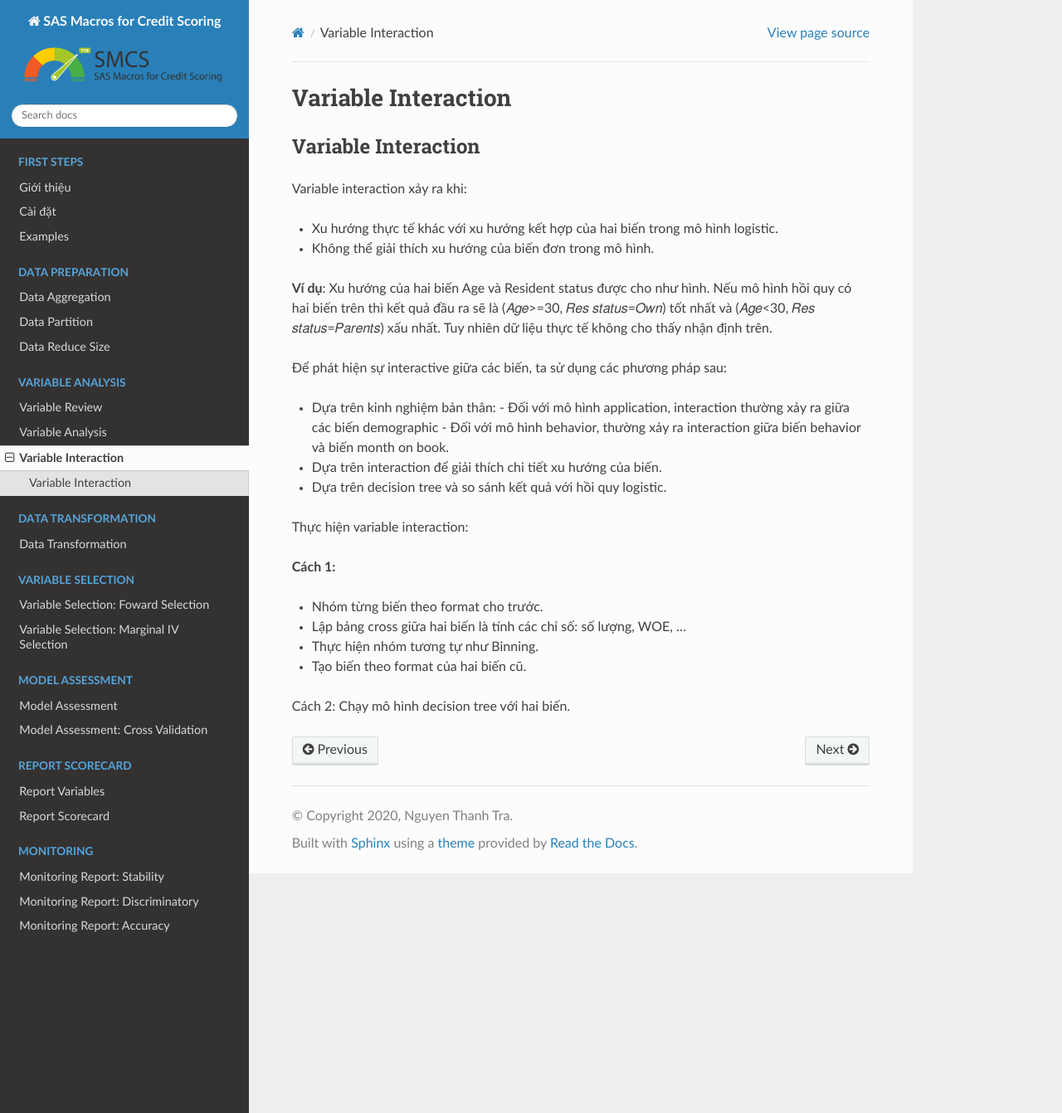
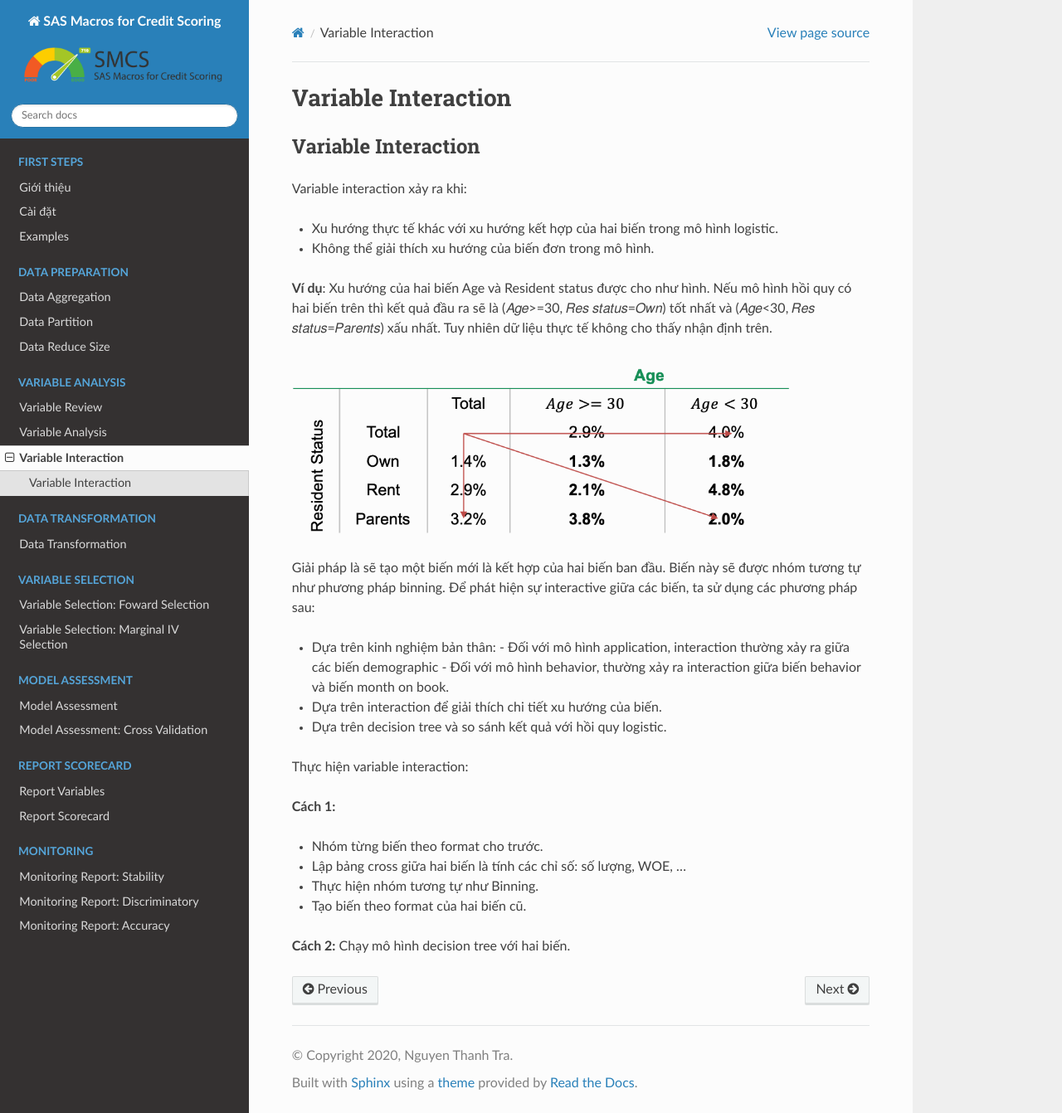
Before and after one commit to thanhtra254/SMCS, a Sphinx documentation site: the page built from docs/post/VariableInteaction.rst, in a window 1280 px wide and 1342 px high. Shown: the whole window at 83% size. Built offline with Sphinx 7.4.7 and the Read the Docs theme 2.0.0, drawn with Linux system fonts in a browser that asks for light colours; comment, search, counter and statistics services are not loaded.

Commit message:
Update VariableInteaction.rst

```diff
--- a/docs/post/VariableInteaction.rst
+++ b/docs/post/VariableInteaction.rst
@@ -14,7 +14,11 @@ Variable interaction xảy ra khi:
 
 **Ví dụ**: Xu hướng của hai biến Age và Resident status được cho như hình. Nếu mô hình hồi quy có hai biến trên thì kết quả đầu ra sẽ là (𝐴𝑔𝑒>=30, 𝑅𝑒𝑠 𝑠𝑡𝑎𝑡𝑢𝑠=𝑂𝑤𝑛) tốt nhất và (𝐴𝑔𝑒<30, 𝑅𝑒𝑠 𝑠𝑡𝑎𝑡𝑢𝑠=𝑃𝑎𝑟𝑒𝑛𝑡𝑠) xấu nhất. Tuy nhiên dữ liệu thực tế không cho thấy nhận định trên.
 
-Để phát hiện sự interactive giữa các biến, ta sử dụng các phương pháp sau:
+.. image:: ./images/VariableAnalysis/Interactive.png
+    :width: 600px
+    :alt: Interaction of two variables
+
+Giải pháp là sẽ tạo một biến mới là kết hợp của hai biến ban đầu. Biến này sẽ được nhóm tương tự như phương pháp binning. Để phát hiện sự interactive giữa các biến, ta sử dụng các phương pháp sau:
 
 - Dựa trên kinh nghiệm bản thân:
   - Đối với mô hình application, interaction thường xảy ra giữa các biến demographic
@@ -31,4 +35,4 @@ Thực hiện variable interaction:
 - Thực hiện nhóm tương tự như Binning.
 - Tạo biến theo format của hai biến cũ.
 
-Cách 2: Chạy mô hình decision tree với hai biến.
+**Cách 2:** Chạy mô hình decision tree với hai biến.
```
